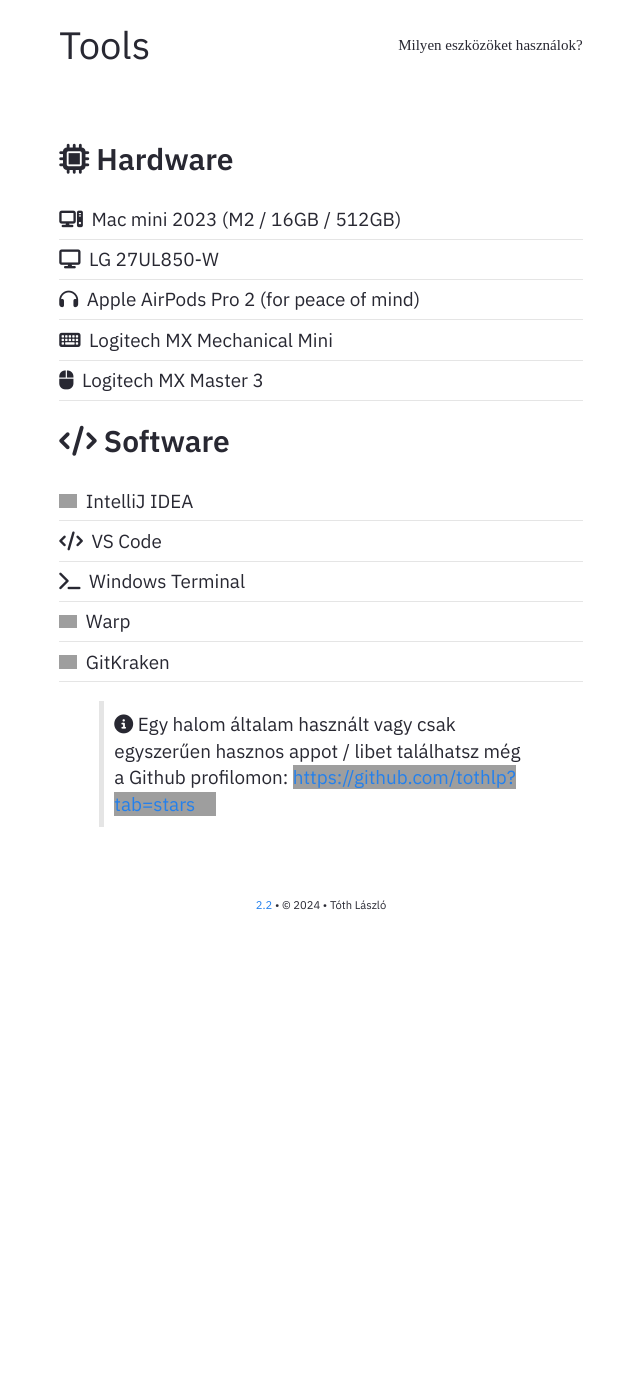
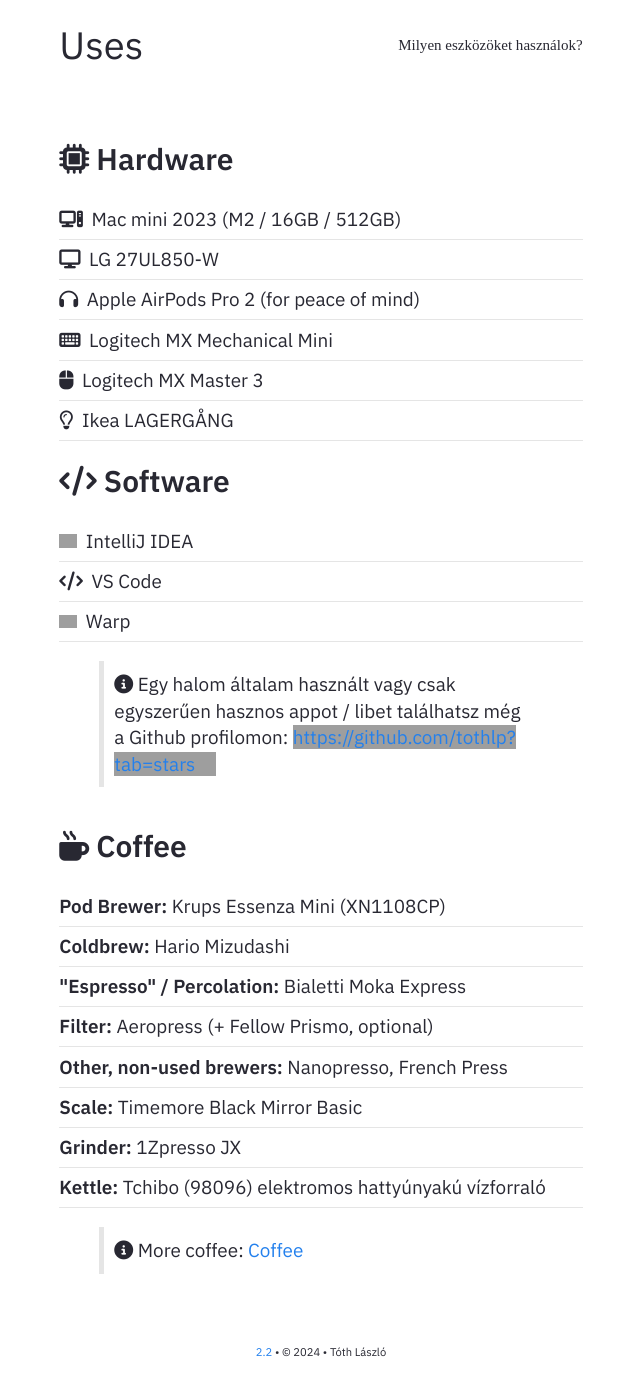
Before and after one commit to tothlp/tothlp.github.io, a Jekyll site: the page built from _notes/lists/uses.md, in a window 1280 px wide and 1400 px high, scrolled down 136 px. Shown: the top 1396 px of the window, without its empty margins (319-959 px from the left). Built offline with Jekyll 4.4.1, drawn with Linux system fonts in a browser that asks for light colours; nearby versions of some CDN libraries; before the commit the page ends 1090 px from its top, so only the background shows below that; grey boxes are pictures that could not be loaded.

Commit message:
feat: rename gear

```diff
--- a/_data/gear.yml
+++ b/_data/gear.yml
@@ -14,14 +14,12 @@
   - name: Logitech MX Master 3
     fa_icon: fas fa-mouse
     simple_icon:
+  - name: Ikea LAGERGÅNG
+    fa_icon: fa-regular fa-lightbulb
 software:
   - name: IntelliJ IDEA
     simple_icon: intellijidea/white
   - name: VS Code
     fa_icon: fas fa-code
-  - name: Windows Terminal
-    fa_icon: fas fa-terminal
   - name: Warp
     simple_icon: warp/white
-  - name: GitKraken
-    simple_icon: git/white
--- a/_data/nav.yml
+++ b/_data/nav.yml
@@ -13,9 +13,9 @@
 - title: Coffee
   icon: fa-solid fa-mug-hot fa-xs
   path: /coffee
-- title: Tools
+- title: Uses
   icon: null
-  path: /tools
+  path: /uses
 - title: Collections
   icon: null
   path: /lists
--- a/_notes/lists/gear.md
+++ b/_notes/lists/uses.md
@@ -1,8 +1,8 @@
 ---
-title: Tools
+title: Uses
 format: list
 description: Milyen eszközöket használok?
-permalink: /tools
+permalink: /uses
 ---
 
 ## <i class="fas fa-microchip"></i> Hardware
@@ -38,3 +38,16 @@
 </ul>
 
 > <i class="fas fa-info-circle"></i> Egy halom általam használt vagy csak egyszerűen hasznos appot / libet találhatsz még a Github profilomon: <a href="https://github.com/tothlp?tab=stars" alt="Github Stars">https://github.com/tothlp?tab=stars</a>
+
+## <i class="fa-solid fa-mug-hot"></i><a name="coffee"></a> Coffee
+
+* **Pod Brewer:** Krups Essenza Mini (XN1108CP)
+* **Coldbrew:** Hario Mizudashi
+* **"Espresso" / Percolation:** Bialetti Moka Express
+* **Filter:**  Aeropress (+ Fellow Prismo, optional)
+* **Other, non-used brewers:** Nanopresso, French Press
+* **Scale:** Timemore Black Mirror Basic
+* **Grinder:** 1Zpresso JX
+* **Kettle:** Tchibo (98096) elektromos hattyúnyakú vízforraló
+
+> <i class="fas fa-info-circle"></i> More coffee: [[Coffee]]
```
Also changed, not shown: _notes/lists/coffee.md (+1 -10 lines), _includes/Homepage.html (line endings or trailing spaces).
